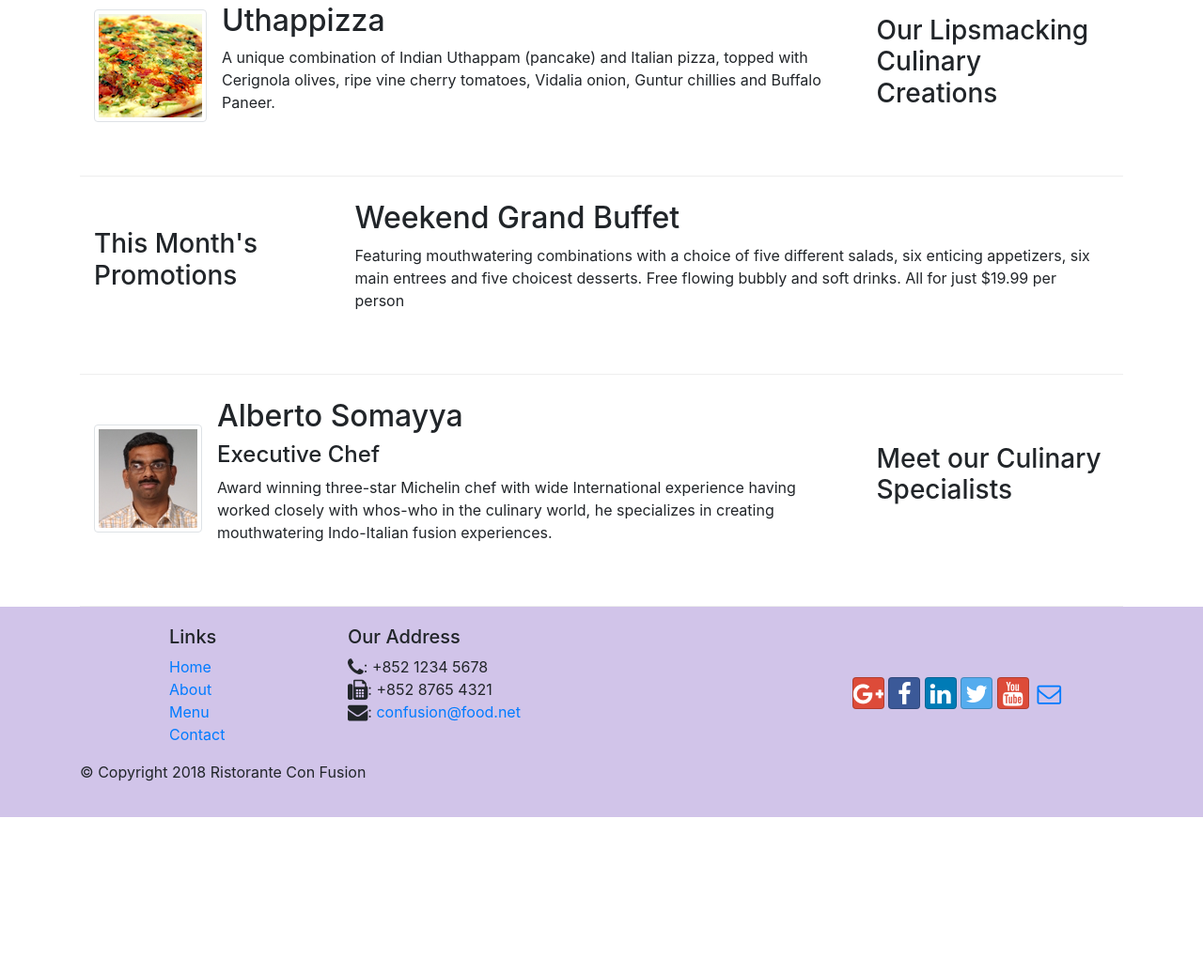
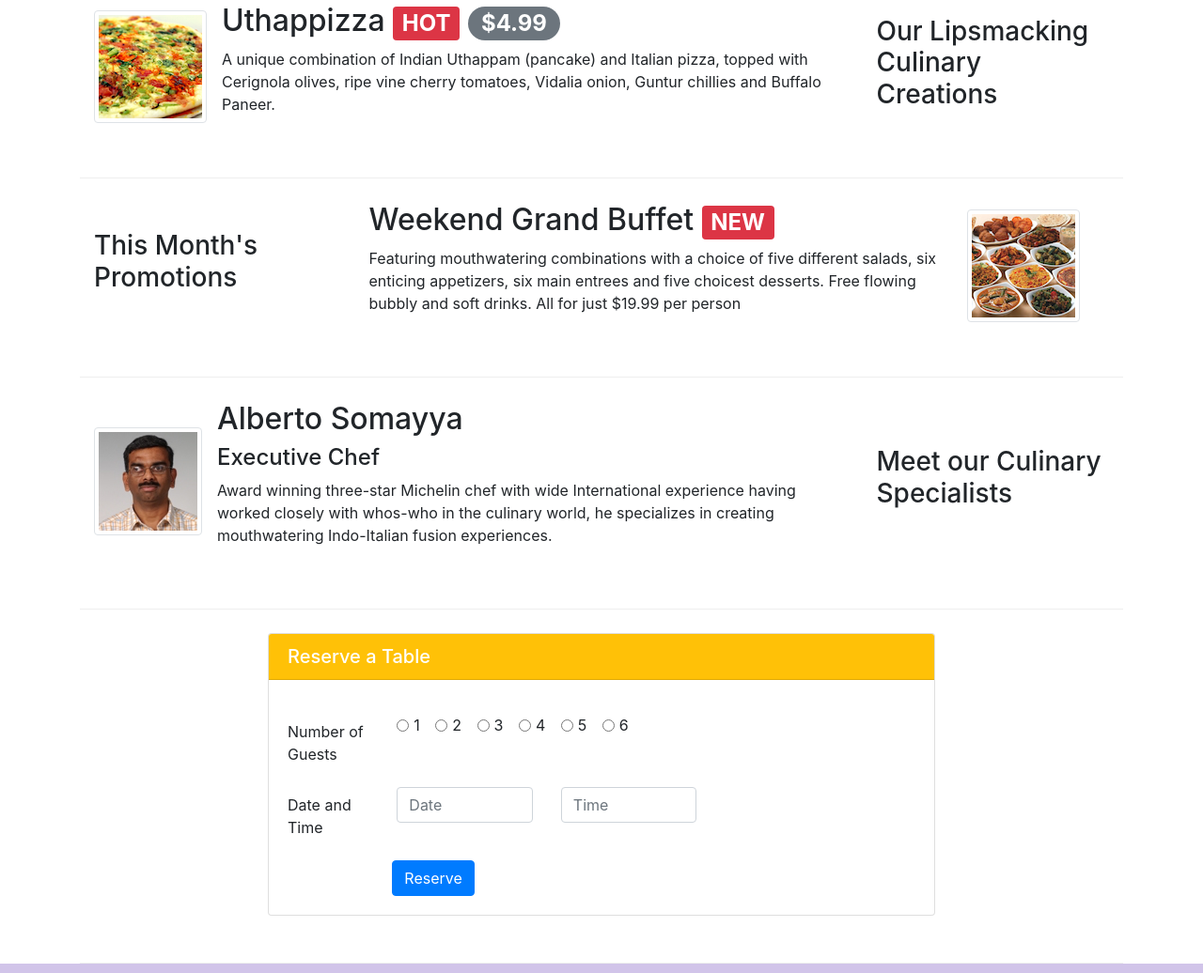
Before and after one commit to ZainZulfiqarMaknojia/Airline-Management-System, a website: page index.html in a window 1280 px wide. Shown: the part 356-1392 px from the top of the page at 94% size. Before the commit the page ends 1226 px from the top, so only its background shows below. Drawn offline with nearby package versions, Linux system fonts and the light colour scheme.

Commit message:
Second Assignment

```diff
--- a/index.html
+++ b/index.html
@@ -41,6 +41,10 @@
                 <div class="col-12 col-sm align-self-center">
                     <img src="img/logo.png" class="img-fluid">
                 </div>
+                <div class="col-12 col-sm align-self-center">
+                    <a class="btn btn-block-sm btn-warning" href="#form" role="button">Reserve Table</a>
+                </div>
+
             </div>
         </div>
     </header>
@@ -55,7 +59,7 @@
                     <img class="d-flex mr-3 img-thumbnail align-self-center"
                             src="img/uthappizza.png" alt="Uthappizza">
                     <div class="media-body">
-                        <h2 class="mt-0">Uthappizza</h2>
+                        <h2 class="mt-0">Uthappizza <span class="badge badge-danger">HOT</span> <span class="badge badge-pill badge-secondary">$4.99</span> </h2>
                         <p class="d-none d-sm-block">A unique combination of Indian Uthappam (pancake) and
                             Italian pizza, topped with Cerignola olives, ripe vine
                             cherry tomatoes, Vidalia onion, Guntur chillies and
@@ -71,11 +75,17 @@
                 <h3>This Month's Promotions</h3>
             </div>
             <div class = "col col-sm col-md">
-                <h2>Weekend Grand Buffet</h2>
-                <p  class = "d-none d-sm-block">Featuring mouthwatering combinations with a choice of five different salads, six enticing appetizers, six main entrees and five choicest desserts. Free flowing bubbly and soft drinks. All for just $19.99 per person </p>
+                <div class = "col col-sm order-sm-first col-md">
+                    <div class="media">
+                        <img class="d-flex mr-3 img-thumbnail align-self-center"src="img/buffet.png" alt="Buffet">
+                        <div class="media-body order-sm-first">
+                            <h2>Weekend Grand Buffet <span class="badge badge-danger">NEW</span></h2>
+                            <p  class = "d-none d-sm-block">Featuring mouthwatering combinations with a choice of five different salads, six enticing appetizers, six main entrees and five choicest desserts. Free flowing bubbly and soft drinks. All for just $19.99 per person </p>
+                        </div>
+                    </div>
+                </div>
             </div>
         </div>
-
         <div class = "row row-content align-items-center">
             <div class ="col-12 col-sm-4 order-sm-last col-md-3">
                 <h3>Meet our Culinary Specialists</h3>
@@ -91,11 +101,65 @@
                             International experience having worked closely with
                             whos-who in the culinary world, he specializes in
                             creating mouthwatering Indo-Italian fusion experiences.
-                            </p>
+                        </p>
                     </div>
                 </div>
             </div>
         </div>
+        <div class = "row row-content align-items-center">
+            <div class = "col-sm-2">
+            </div>
+            <div class = "col-12 col-sm-8">
+                <div class="card">
+                    <h5 class="card-header bg-warning text-white mb-3">Reserve a Table</h5>
+                    <div class="card-body">
+                        <form id = "form">
+                            <div class="form-group row">
+                                <label for="staticEmail" class="col-12 col-sm-2 col-form-label">Number of Guests</label>
+                                <div class="col-12 col-sm-6">
+                                    <div class="form-check form-check-inline">
+                                        <input class="form-check-input" type="radio" name="exampleRadios" id="exampleRadios1">
+                                        <label class="form-check-label" for="exampleRadios1">1</label>
+                                    </div>
+                                    <div class="form-check form-check-inline">
+                                        <input class="form-check-input" type="radio" name="exampleRadios" id="exampleRadios1">
+                                        <label class="form-check-label" for="exampleRadios1">2</label>
+                                    </div>
+                                    <div class="form-check form-check-inline">
+                                        <input class="form-check-input" type="radio" name="exampleRadios" id="exampleRadios1">
+                                        <label class="form-check-label" for="exampleRadios1"> 3 </label>
+                                    </div>
+                                    <div class="form-check form-check-inline">
+                                        <input class="form-check-input" type="radio" name="exampleRadios" id="exampleRadios1">
+                                        <label class="form-check-label" for="exampleRadios1"> 4 </label>
+                                    </div>
+                                    <div class="form-check form-check-inline">
+                                        <input class="form-check-input" type="radio" name="exampleRadios" id="exampleRadios1">
+                                        <label class="form-check-label" for="exampleRadios1"> 5 </label>
+                                    </div>
+                                    <div class="form-check form-check-inline">
+                                        <input class="form-check-input" type="radio" name="exampleRadios" id="exampleRadios1">
+                                        <label class="form-check-label" for="exampleRadios1"> 6 </label>
+                                    </div>
+                                </div>
+                            </div>
+                            <div class="form-group row">
+                                <label for="inputPassword" class="col-12 col-sm-2 col-form-label">Date and Time</label>
+                                <div class = "col-12 col-sm-3">
+                                    <input type="text" class="form-control" id="Date" name="Date" placeholder="Date">
+                                </div>
+                                <div class = "col-12 col-sm-3">
+                                    <input type="text" class="form-control" id="Time" name = "Time"placeholder="Time">
+                                </div>
+                            </div>
+                            <a href="#" class="btn btn-primary offset-2">Reserve</a>
+                        </form>
+                    </div>
+                </div>
+            </div>
+            <div class ="col-sm-2"></div>
+        </div>
+
     </div>
 
     <footer class = "footer">
```
